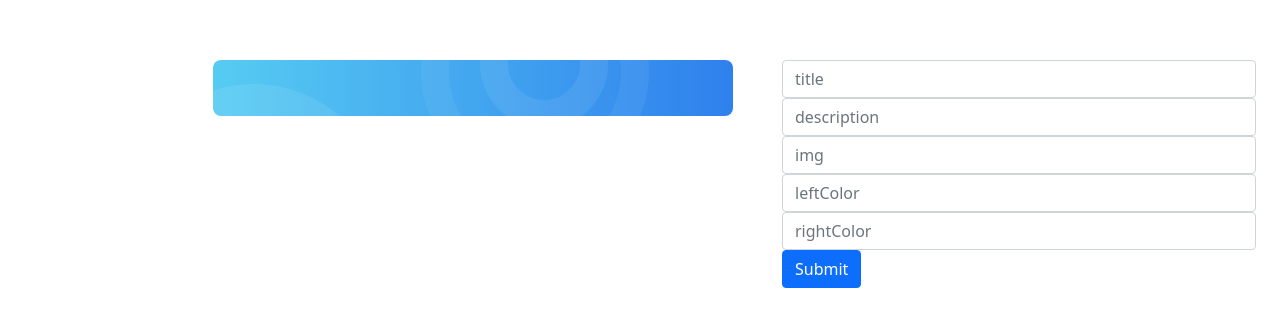
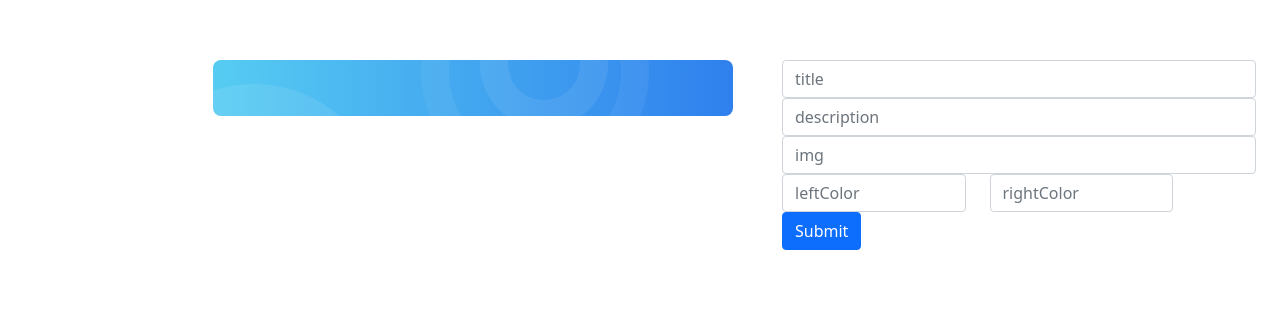
Before and after one commit to NahuelBonino/reactApp, a React (Create React App) app: page /exercise/new in a window 1280 px wide. Shown: the part 190-516 px from the top of the page. Built offline with nearby package versions, Linux system fonts and the light colour scheme.

Commit message:
todo listo

```diff
--- a/src/components/App.js
+++ b/src/components/App.js
@@ -1,7 +1,7 @@
 import React from 'react'
 import {BrowserRouter, Route, Switch} from 'react-router-dom'
 import Excersices from '../pages/Exercises'
-import ExcersicesNew from '../pages/ExercisesNew'
+import ExcersicesNewContainer from '../pages/ExercisesNewContainer'
 import NotFound from '../pages/NotFound'
 
 const App = () => (
@@ -9,7 +9,7 @@ const App = () => (
     <BrowserRouter>
       <Switch>
         <Route exact path="/exercise" component={Excersices}/>
-        <Route exact path="/exercise/new" component={ExcersicesNew}/>
+        <Route exact path="/exercise/new" component={ExcersicesNewContainer}/>
         <Route component={NotFound}/>
       </Switch>
     </BrowserRouter>
--- a/src/components/ExerciseForm.js
+++ b/src/components/ExerciseForm.js
@@ -1,4 +1,5 @@
 import React from 'react'
+import 'bootstrap/dist/css/bootstrap.css'
 
 class ExercisesNew extends React.Component{
 
@@ -42,8 +43,8 @@ class ExercisesNew extends React.Component{
                         value={form.img}
                     />
                 </div>
-                <div className="form-row">
-                    <div className="col">
+                <div className="row">
+                    <div className="col-5">
                         <input
                             type="text"
                             className="form-control"
@@ -53,7 +54,7 @@ class ExercisesNew extends React.Component{
                             value={form.leftColor}
                         />
                     </div>
-                    <div className="col">
+                    <div className="col-5">
                         <input
                             type="text"
                             className="form-control"
--- /dev/null
+++ b/src/config.js
@@ -0,0 +1,3 @@
+const url = 'https://fitnessappi.herokuapp.com/api/'
+
+export default url
--- a/src/pages/500.js
+++ b/src/pages/500.js
@@ -1,5 +1,5 @@
 import React from 'react'
-import '../components/styles/Errors.css'
+import '../components/styles/Error.css'
 import FatalErrorImg from '../img/500.png'
 
 const FatalError = () => (
--- a/src/pages/Exercises.js
+++ b/src/pages/Exercises.js
@@ -4,7 +4,8 @@
     import Boton from '../components/Boton'
     import Loading from '../components/Loading'
     import '../components/styles/Loading.css'
-    import FatalError from './500';
+    import FatalError from './500'
+    import url from '../config'
 
     class Exercises extends React.Component {
 
@@ -22,7 +23,7 @@
 
          fetchExercises = async () => {
             try{
-                let res = await fetch('http://localhost:8000/api/exercises')
+                let res = await fetch(`${url}/exercises`)
                 let data = await res.json()
 
                 this.setState({
@@ -54,7 +55,7 @@
             else{
                 return (
 
-                    <div>
+                    <React.Fragment>
                         <Welcome
                             userName = "Nahuel"
                         />
@@ -64,7 +65,7 @@
 
                         />
                         <Boton />
-                   </div>
+                   </React.Fragment>
 
                 )
             }
--- a/src/pages/ExercisesNew.js
+++ b/src/pages/ExercisesNew.js
@@ -3,78 +3,24 @@ import ExerciseForm from '../components/ExerciseForm'
 import Card from '../components/Card'
 import 'bootstrap/dist/css/bootstrap.css'
 
-class ExercisesNew extends React.Component{
-
-    state = {
-        form: {
-            key : "",
-            title: "",
-            description: "",
-            img : "",
-            leftColor: "",
-            rightColor: ""
-        }
-    }
-
-    handleChange = e => {
-
-        this.setState({
-            form:{
-                ...this.state.form,
-                [e.target.name]: e.target.value
-            }
-        })
-
-    }
-
-
-    handleSubmit = async e => {
-
-        e.preventDefault()
-
-        try{
-            let config = {
-                method: 'POST',
-                headers : {
-                    'Accept':'application/json',
-                    'Content-Type':'application/json'
-                },
-                body: JSON.stringify(this.state.form)
-            }
-            let res = await fetch('http://localhost:8000/api/exercises',config)
-            let json = await res.json()
-            console.log(json)
-        }
-        catch(error){
-
-
-        }
-
-    }
-
-    render(){
-
-        return (
+const ExercisesNew = ({form,onChange,onSubmit}) => (
 
         <div className="row Fitness-User-Info" style = {{ paddingTop: `200px`}} >
             <div className="col-sm pb-5">
                 <Card
-                       {...this.state.form}
+                    {...form}
                 />
             </div>
             <div className = "col-sm">
                 <ExerciseForm
-                        onChange = {this.handleChange}
-                        onSubmit = {this.handleSubmit}
-                        form = {this.state.form}
+                    onChange = {onChange}
+                    onSubmit = {onSubmit}
+                    form = {form}
                 />
             </div>
         </div>
-
 )
-    }
 
 
-}
 
 export default ExercisesNew
--- /dev/null
+++ b/src/pages/ExercisesNewContainer.js
@@ -0,0 +1,86 @@
+import React from 'react'
+import 'bootstrap/dist/css/bootstrap.css'
+import Loading from '../components/Loading'
+import FatalError from './500'
+import ExercisesNew from './ExercisesNew'
+import url from '../config'
+
+
+class ExercisesNewContainer extends React.Component{
+
+    state = {
+        form: {
+            key : "",
+            title: "",
+            description: "",
+            img : "",
+            leftColor: "",
+            rightColor: ""
+        },
+        loading:false,
+        error:null
+    }
+
+    handleChange = e => {
+
+        this.setState({
+            form:{
+                ...this.state.form,
+                [e.target.name]: e.target.value
+            }
+        })
+
+    }
+
+
+    handleSubmit = async e => {
+
+        this.setState({
+            loading:true,
+        })
+
+        e.preventDefault()
+
+        try{
+            let config = {
+                method: 'POST',
+                headers : {
+                    'Accept':'application/json',
+                    'Content-Type':'application/json'
+                },
+                body: JSON.stringify(this.state.form)
+            }
+            let res = await fetch(`${url}/exercises`,config)
+            let json = await res.json()
+            console.log(json)
+            this.props.history.push('/exercise')
+        }
+        catch(error){
+            this.setState({
+                loading:false,
+                error
+            })
+
+        }
+
+    }
+
+    render(){
+
+        if (this.state.loading)
+            return (<Loading />)
+
+        else if (this.state.error)
+             return <FatalError/>
+
+        else return <ExercisesNew
+                    form = {this.state.form}
+                    onChange = {this.handleChange}
+                    onSubmit = {this.handleSubmit}
+                     />
+    }
+
+
+}
+
+export default ExercisesNewContainer
```
Also changed, not shown: src/components/styles/Error.css (renamed from src/components/styles/Errors.css). Lines whose indentation alone changed are shown as unchanged.
